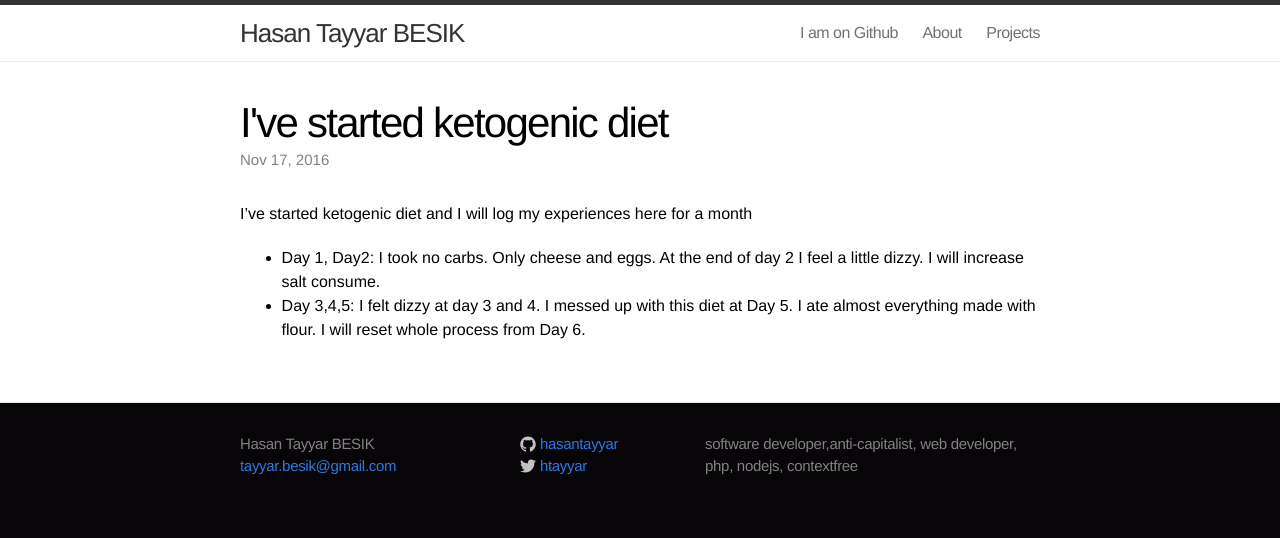
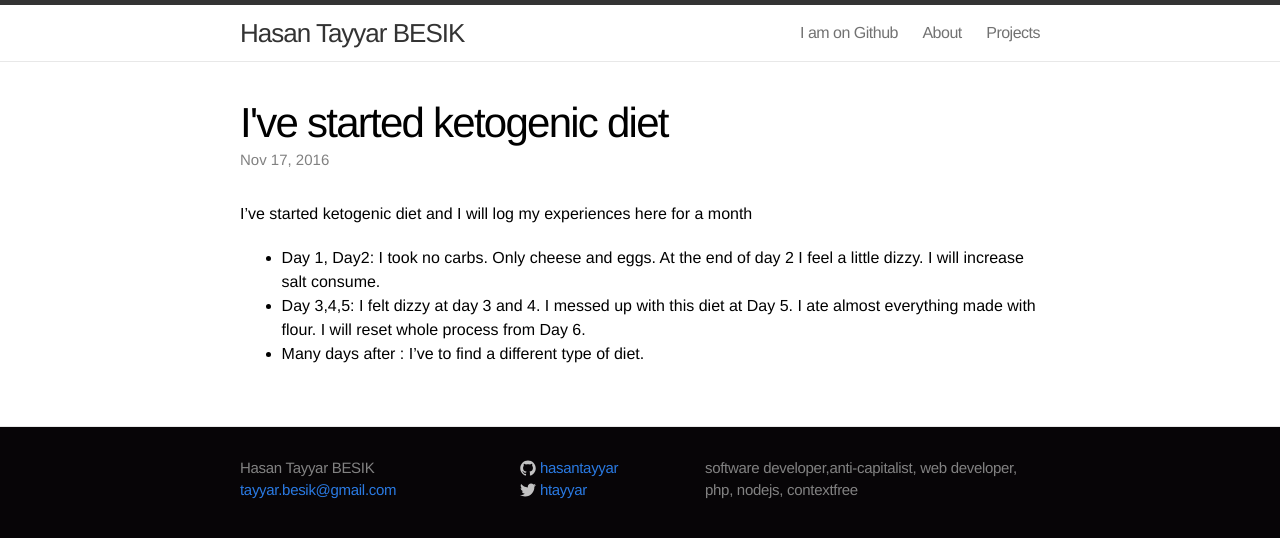
Before and after one commit to hasantayyar/hasantayyar.net, a Jekyll site: the page built from _posts/2016-11-17-diet.markdown, in a window 1280 px wide. Shown: the top 538 px of the page. Built offline with Jekyll 4.4.1, drawn with Linux system fonts in a browser that asks for light colours; nearby versions of some CDN libraries; some web fonts are replaced; Markdown is read by kramdown in place of the engine named in the settings.

Commit message:
Update 2016-11-17-diet.markdown

```diff
--- a/_posts/2016-11-17-diet.markdown
+++ b/_posts/2016-11-17-diet.markdown
@@ -9,3 +9,4 @@ I've started ketogenic diet and I will log my experiences here for a month
 
 - Day 1, Day2: I took no carbs. Only cheese and eggs. At the end of day 2 I feel a little dizzy. I will increase salt consume.
 - Day 3,4,5: I felt dizzy at day 3 and 4. I messed up with this diet at Day 5. I ate almost everything made with flour. I will reset whole process from Day 6.
+- Many days after : I've to find a different type of diet.
```
